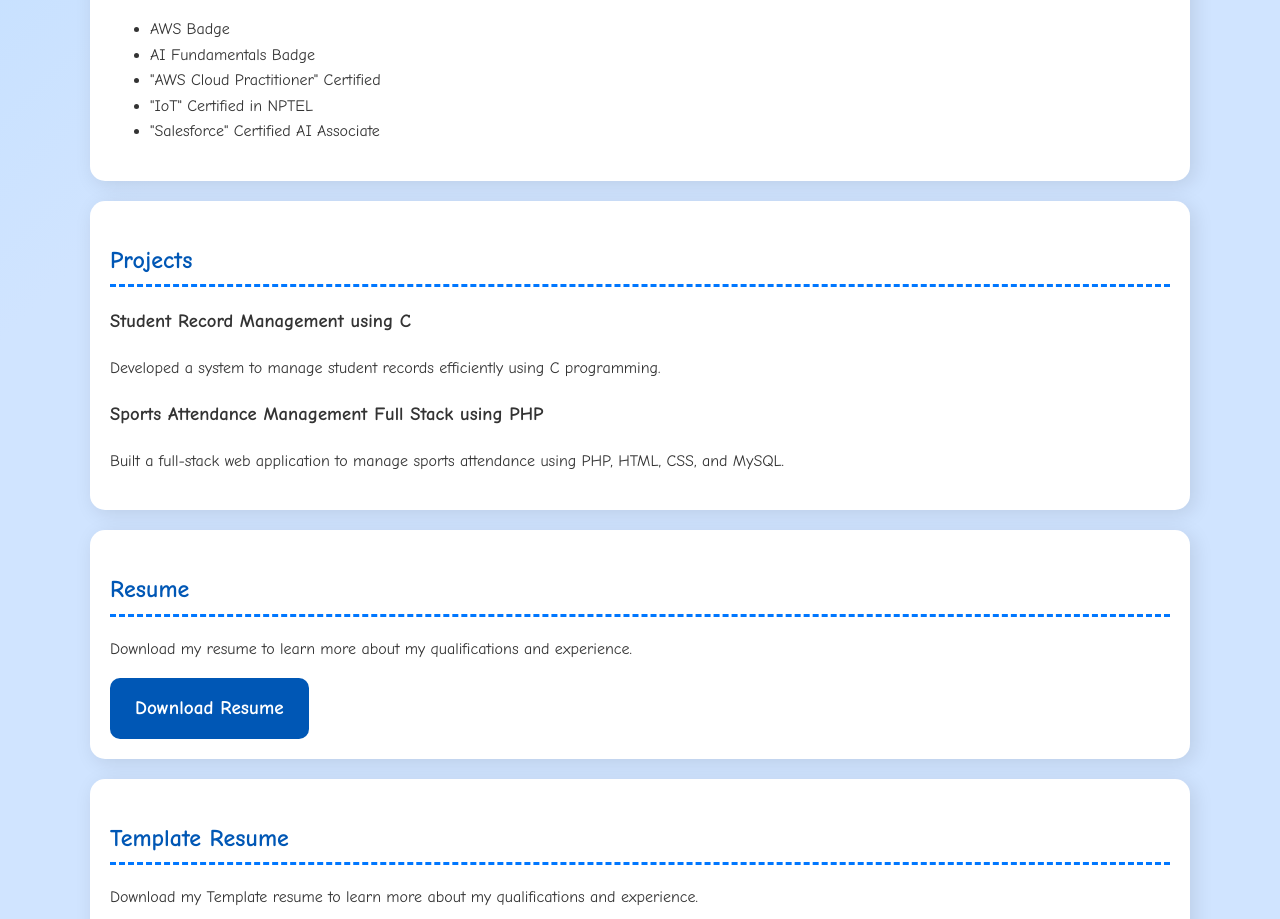
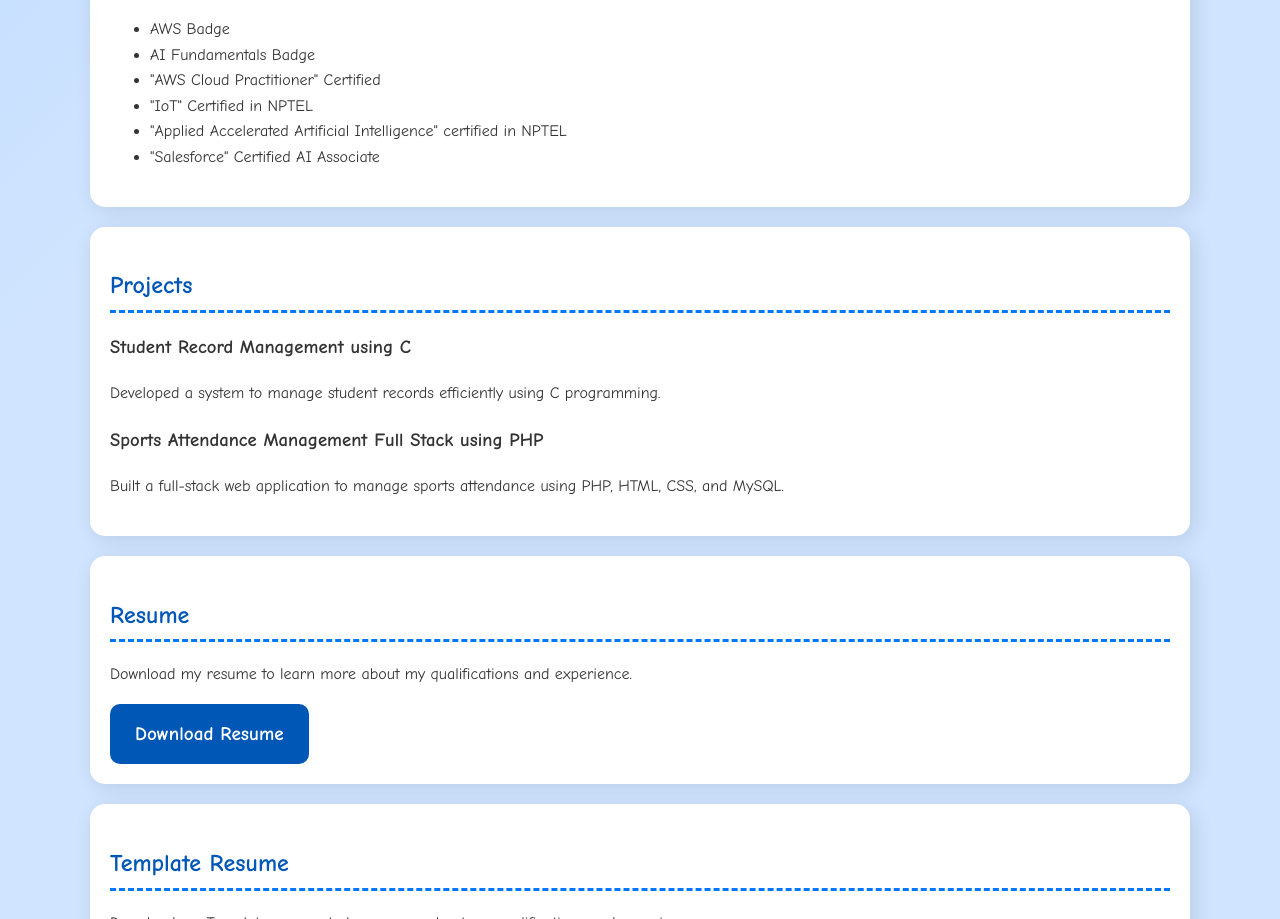
Before and after one commit to Sai-Anumula/portfolio, a plain HTML site: page index.html in a window 1280 px wide. Shown: the part 2075-2994 px from the top of the page. Drawn offline with Linux system fonts and the light colour scheme.

Commit message:
Update index.html

```diff
--- a/index.html
+++ b/index.html
@@ -206,6 +206,7 @@
         <li>AI Fundamentals Badge</li>
         <li>"AWS Cloud Practitioner" Certified</li>
         <li>"IoT" Certified in NPTEL</li>
+        <li>"Applied Accelerated Artificial Intelligence" certified in NPTEL</li>
         <li>"Salesforce" Certified AI Associate</li>
       </ul>
     </section>
```
